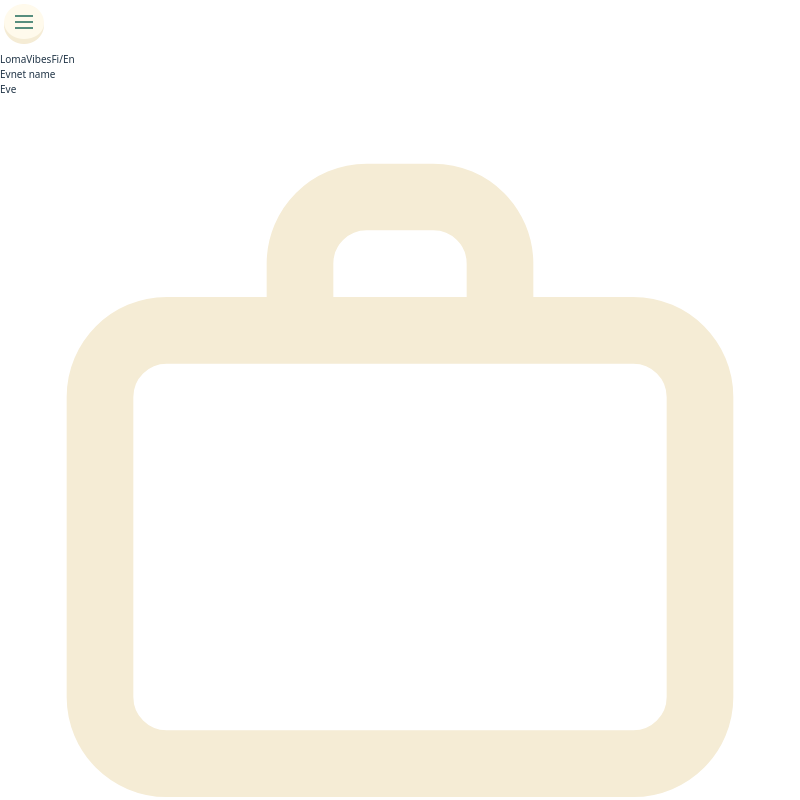
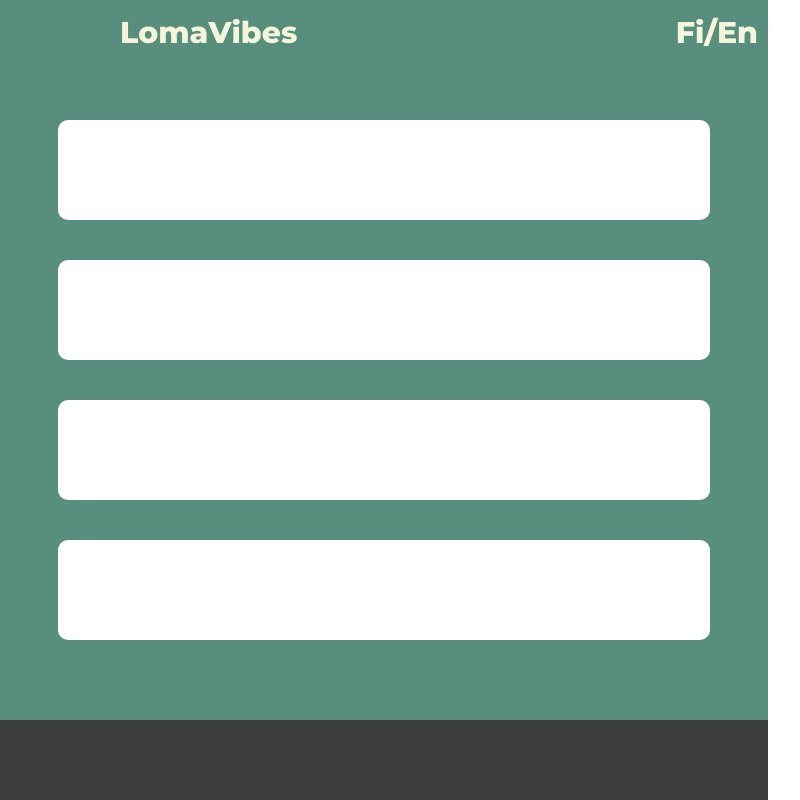
Before and after one commit to ArtemSpr/LomaVibes, a React (Vite) app: page / in a window 768 px wide. Shown: the top 800 px of the page, 800 px wide, since content can reach past the window. Built offline with nearby package versions, Linux system fonts and the light colour scheme.

Commit message:
Add burger menu and tablet and desktop version

```diff
--- a/src/App.jsx
+++ b/src/App.jsx
@@ -2,7 +2,7 @@ import { motion, AnimatePresence } from "framer-motion";
 import { useState, useEffect } from "react";
 
 import Animatelogo from "../public/217490777.png";
-import Menu from "../public/burger-menu.png";
+import Menu from "../public/menu.svg";
 import ListIcon from "../public/list-icon.svg";
 import JobIcon from "../public/job-icon.svg";
 import SettingsIcon from "../public/settings-icon.svg";
@@ -39,41 +39,80 @@ const App = () => {
         </AnimatePresence>
       </div>
       <div className="header">
-        <div className="menu">
-          <img src={Menu}></img>
+        <div id="menuToggle">
+          <input type="checkbox" id="menuCheckbox" />
+          <label for="menuCheckbox" id="burgerIcon">
+            <div class="bar"></div>
+            <div class="bar"></div>
+            <div class="bar"></div>
+          </label>
+
+          <ul id="menu">
+            <li>
+              <a href="#">Home</a>
+            </li>
+            <li>
+              <a href="#">Calendar</a>
+            </li>
+            <li>
+              <a href="#">Summer Job</a>
+            </li>
+            <li>
+              <a href="#">Places</a>
+            </li>
+            <li>
+              <a href="#">Settings</a>
+            </li>
+            <li className="aboutUs">
+              <a href="#">About us</a>
+            </li>
+          </ul>
         </div>
-        <span className="header-text logo">LomaVibes</span>
+
+        <span className="logo header-text">LomaVibes</span>
         <span className="header-text">Fi/En</span>
       </div>
       <div className="body">
         <span className="body-item">
-          <div className="event-title">Evnet name </div>
-          <div className="event-content">Eve</div>
+          <div className="event-title"> </div>
+          <div className="event-content"></div>
           <div className="event-adres"></div>
         </span>
-        <span className="body-item"></span>
-        <span className="body-item"></span>
-        <span className="body-item"></span>
+        <span className="body-item">
+          <div className="event-title"> </div>
+          <div className="event-content"></div>
+          <div className="event-adres"></div>
+        </span>
+        <span className="body-item">
+          <div className="event-title"> </div>
+          <div className="event-content"></div>
+          <div className="event-adres"></div>
+        </span>
+        <span className="body-item">
+          <div className="event-title"> </div>
+          <div className="event-content"></div>
+          <div className="event-adres"></div>
+        </span>
       </div>
       <div className="nav-bar">
         <div className="nav-bar-container">
           <span className="nav-bar-item">
-            <a src="">
+            <a src="/pages/SummerJob.jsx">
               <img src={JobIcon}></img>
             </a>
           </span>
           <span className="nav-bar-item">
-            <a src="">
+            <a src="#">
               <img src={CalendarIcon}></img>
             </a>
           </span>
           <span className="nav-bar-item">
-            <a src="">
+            <a src="#">
               <img src={ListIcon}></img>
             </a>
           </span>
           <span className="nav-bar-item">
-            <a src="">
+            <a src="#">
               <img src={SettingsIcon}></img>
             </a>
           </span>
--- a/src/index.css
+++ b/src/index.css
@@ -26,6 +26,7 @@ a {
   color: #646cff;
   text-decoration: inherit;
 }
+
 a:hover {
   color: #535bf2;
 }
@@ -54,9 +55,11 @@ button {
   cursor: pointer;
   transition: border-color 0.25s;
 }
+
 button:hover {
   border-color: #646cff;
 }
+
 button:focus,
 button:focus-visible {
   outline: 4px auto -webkit-focus-ring-color;
@@ -67,13 +70,17 @@ button:focus-visible {
     color: #213547;
     background-color: #ffffff;
   }
+
   a:hover {
     color: #747bff;
   }
+
   button {
     background-color: #f9f9f9;
   }
 }
+
+/*? Animate screen */
 
 .animateContainer {
   display: none;
@@ -84,7 +91,90 @@ button:focus-visible {
   width: 100%;
 }
 
+/*? Burger menu  */
+
+#menuToggle {
+  position: relative;
+  z-index: 1;
+}
+
+#menuCheckbox {
+  display: none;
+}
+
+#burgerIcon {
+  position: absolute;
+  top: 20px;
+  left: 20px;
+  cursor: pointer;
+  z-index: 3;
+  display: flex;
+  flex-direction: column;
+  gap: 5px;
+}
+
+#burgerIcon .bar {
+  width: 33px;
+  height: 4px;
+  background: var(--beige);
+  border-radius: 3px;
+  transition: all 0.4s ease;
+}
+
+#menuCheckbox:checked+#burgerIcon .bar {
+  background: var(--lightgrey);
+}
+
+#menuCheckbox:checked+#burgerIcon .bar:nth-child(1) {
+  transform: rotate(45deg) translate(5px, 8px);
+}
+
+#menuCheckbox:checked+#burgerIcon .bar:nth-child(2) {
+  opacity: 0;
+}
+
+#menuCheckbox:checked+#burgerIcon .bar:nth-child(3) {
+  transform: rotate(-45deg) translate(5px, -8px);
+}
+
+#menu {
+  position: absolute;
+  left: -300px;
+  top: 80px;
+  width: 200px;
+  height: 660px;
+  margin: -100px 0 0 -50px;
+  /* padding: 50px; */
+  padding-top: 125px;
+  background: var(--lightyellow);
+  list-style: none;
+  transition: left 0.5s;
+  color: var(--lightgrey);
+  font-family: sans-serif;
+}
+
+#menu li {
+  padding: 10px 0;
+  font-size: 22px;
+  color: var(--green);
+  transition: color 0.3s;
+}
+
+#menu li:hover {
+  color: var(--lightgrey);
+}
+
+#menuCheckbox:checked~#menu {
+  left: 40px;
+}
+
+/*? Mobile adaptive */
+
 @media screen and (max-width: 480px) {
+  #menuToggle {
+    display: none;
+  }
+
   .animateContainer {
     width: 43rem;
     height: 93rem;
@@ -109,7 +199,6 @@ button:focus-visible {
     min-width: 320px;
     min-height: 100vh;
     background-color: #578e7e;
-    font-size: 22px;
   }
 
   .header {
@@ -119,10 +208,10 @@ button:focus-visible {
     color: beige;
     justify-content: space-between;
   }
+
   .menu img {
     height: 50px;
     width: 50px;
-    margin-top: 2px;
   }
 
   .logo {
@@ -131,6 +220,7 @@ button:focus-visible {
 
   .header-text {
     margin-top: 7px;
+    font-size: 25px;
   }
 
   .body {
@@ -172,3 +262,140 @@ button:focus-visible {
     width: 75px;
   }
 }
+
+/*? Tablet adaptive  */
+
+@media screen and (min-width: 480px) and (max-width: 768px) {
+  #menuToggle {
+    display: none;
+  }
+
+  .main {
+    background-color: var(--green);
+    min-height: 100vh;
+    display: flex;
+    flex-direction: column;
+  }
+
+  .header {
+    width: 100vw;
+    display: flex;
+    justify-content: space-between;
+  }
+
+  .menu img {
+    height: 75px;
+    width: 75px;
+  }
+
+  .header-text {
+    font-family: "Montserrat", sans-serif;
+    margin-top: 10px;
+    font-size: 30px;
+  }
+
+  .body {
+    display: flex;
+    flex: 1;
+    height: 100%;
+    flex-direction: column;
+  }
+
+  .body-item {
+    display: flex;
+    width: 85vw;
+    height: 100px;
+    border-radius: 10px;
+    background-color: #fff;
+    margin: 40px 0 0 7.5vw;
+  }
+
+  .nav-bar {
+    display: flex;
+    background-color: var(--lightgrey);
+    height: 80px;
+    width: 100%;
+  }
+
+  .nav-bar-container {
+    display: flex;
+    justify-content: space-around;
+    width: 100%;
+  }
+
+  .nav-bar-item {
+    display: block;
+  }
+
+  .nav-bar-item img {
+    height: 75px;
+    width: 75px;
+  }
+}
+
+/*? Desktop adaptive  */
+
+@media screen and (min-width: 768px) {
+  .main {
+    background-color: var(--green);
+    display: flex;
+    flex-direction: column;
+    min-height: 100vh;
+  }
+
+  .header {
+    display: flex;
+    width: 100vw;
+    height: 80px;
+    color: beige;
+    justify-content: space-between;
+  }
+
+  .header-text {
+    margin: 10px 10px 0 0;
+    font-size: 30px;
+    font-family: "Montserrat", sans-serif;
+    display: flex;
+  }
+
+  .logo {
+    margin-left: 120px;
+  }
+
+  .body-item {
+    display: flex;
+    width: 85vw;
+    height: 100px;
+    border-radius: 10px;
+    background-color: #fff;
+    margin: 40px 0 0 7.5vw;
+  }
+
+  .nav-bar-item img {
+    display: none;
+  }
+
+  .aboutUs {
+    margin-top: 300px;
+  }
+
+  #menu a {
+    color: var(--green);
+  }
+
+  #menu li {
+    margin-left: -30px;
+  }
+
+  #menu li:hover {
+    background-color: var(--green);
+
+  }
+
+  #menu li:hover a {
+    color: var(--beige);
+  }
+
+
+
+}
--- /dev/null
+++ b/src/pages/SummerJob.jsx
@@ -0,0 +1,5 @@
+const SummerJob = () => {
+  return <h1>This is Summer Job page</h1>;
+};
+
+export default SummerJob;
```
Also changed, not shown: public/manu.svg (added), public/menu.svg (added).
